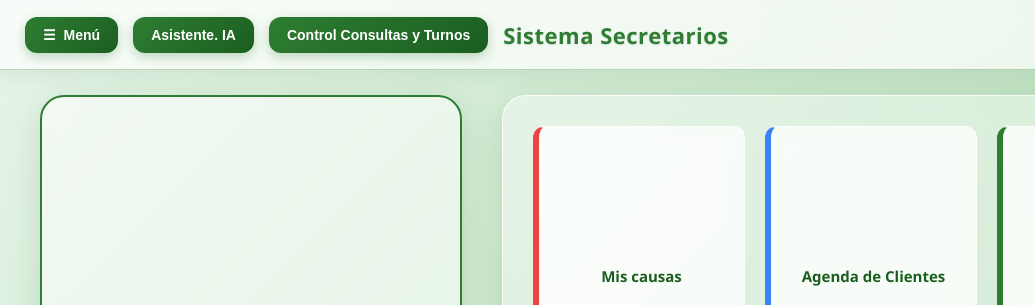
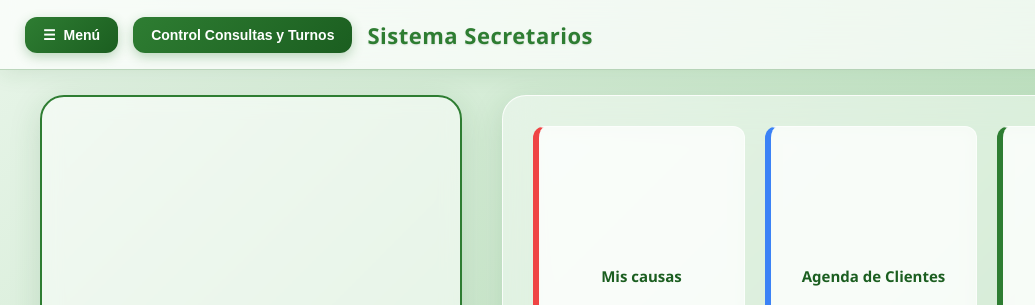
Before and after one commit to sistema-secretarios/dra-riveros, a plain HTML site: page app.html in a window 1280 px wide. Shown: the top 305 px of the page, 0-1035 px from the left. Drawn offline with Linux system fonts and the light colour scheme; no server answers; grey boxes are pictures that could not be loaded.

Commit message:
Add files via upload

```diff
--- a/app.html
+++ b/app.html
@@ -332,9 +332,6 @@
                     </div>
                 </div>
 
-                <button class="btn-nav-custom" onclick="openSection('https://sistemadigital.github.io/IA/riveros', 'Asistente IA')">
-                    Asistente. IA
-                </button>
                 <button class="btn-nav-custom" onclick="openSection('https://sistemadigital.github.io/consultas-turnos/interno', 'Control Consultas y Turnos')">
                     Control Consultas y Turnos
                 </button>
```
